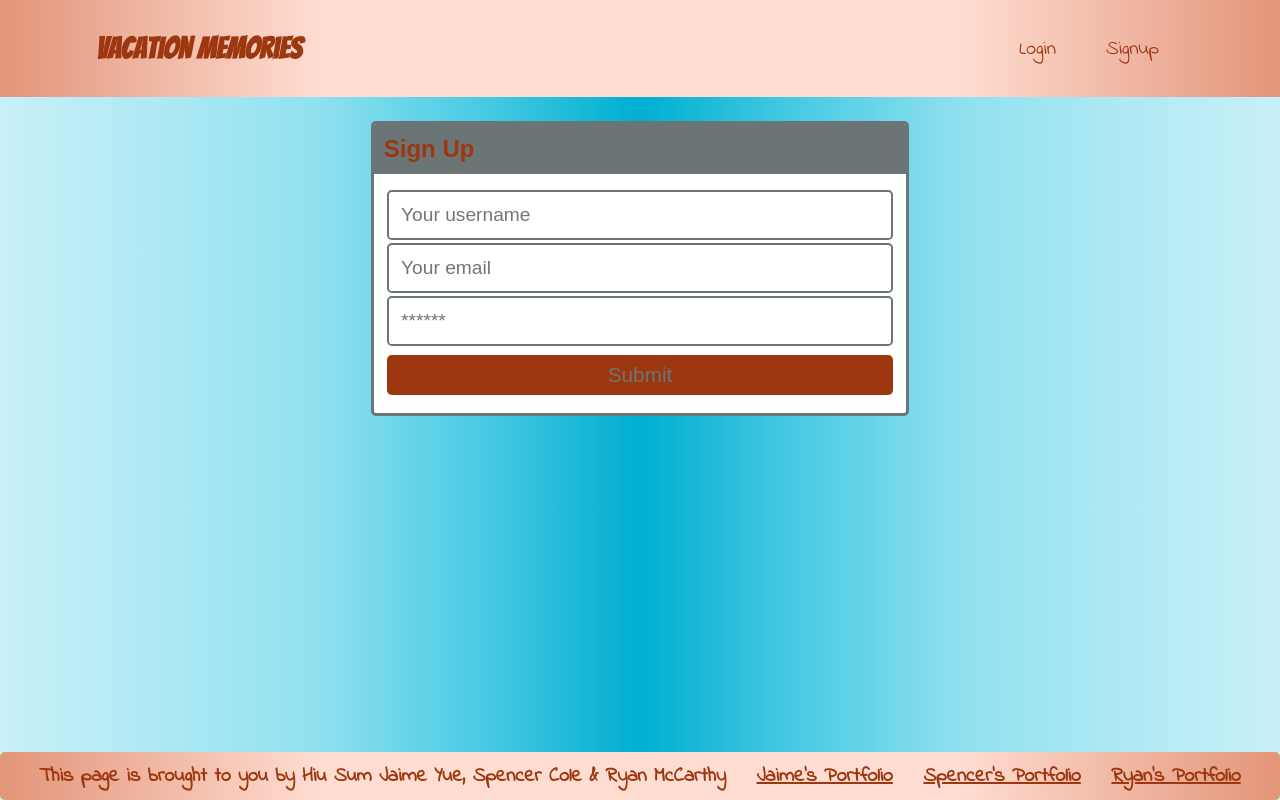
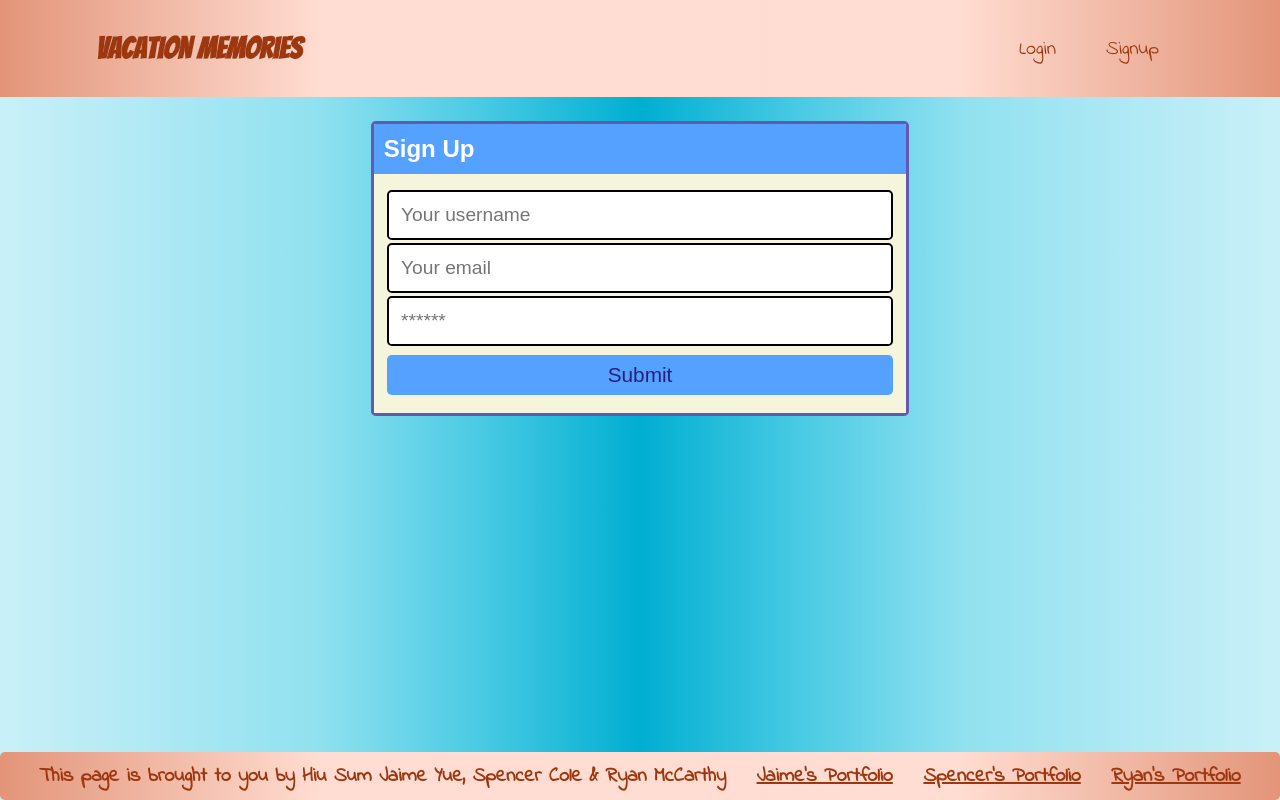
Before and after one commit to RyanOfEastview/group4-finale, a React (Create React App) app in the folder client/: page /signup in a window 1280 px wide. Built offline with nearby package versions, Linux system fonts and the light colour scheme.

Commit message:
Change html and css

```diff
--- a/client/src/components/FriendList/index.js
+++ b/client/src/components/FriendList/index.js
@@ -3,13 +3,13 @@ import { Link } from 'react-router-dom';
 
 const FriendList = ({ friendCount, username, friends }) => {
     if (!friends || !friends.length) {
-        return <p className="bg-dark text-light p-3">{username}, make some friends!</p>;
+        return <p className="bg-dark text-light p-3">{username}, find your friends to share your photos!</p>;
     }
 
     return (
         <div>
-            <h5>
-                {username}'s {friendCount} {friendCount === 1 ? 'friend' : 'friends'}
+            <h5 className='friendlist-top'>
+                {username}'s friend List ({friendCount} {friendCount === 1 ? 'friend' : 'friends'})
             </h5>
             {friends.map(friend => (
                 <button className="btn w-100 display-block mb-2" key={friend._id}>
--- a/client/src/components/ReactionList/index.js
+++ b/client/src/components/ReactionList/index.js
@@ -11,10 +11,12 @@ const ReactionList = ({ reactions }) => {
                 {reactions &&
                     reactions.map(reaction => (
                         <p className="pill mb-3" key={reaction._id}>
-                            {reaction.reactionBody} {'// '}
+                            {reaction.reactionBody} <br></br>
+                            {'  by '}
                             <Link to={`/profile/${reaction.username}`} style={{ fontWeight: 700 }}>
-                                {reaction.username} on {reaction.createdAt}
+                                {reaction.username}
                             </Link>
+                                <span> on {reaction.createdAt} </span>
                         </p>
                     ))}
             </div>
--- a/client/src/index.css
+++ b/client/src/index.css
@@ -4,7 +4,11 @@
   --tertiary: #b2c2c1;
   --quatrinary: #cadbda;
   --light: #ffffff;
-  --dark: #6c7575;
+  --black: #000000;
+  --border-color:#6359b1;
+  --card-top:#55a1ff;
+  --card-body:#f5f5dc;
+  --word:#2a1f7c;
   --error: rgb(228, 46, 1);
   --border-radius: 0.3rem;
   --spacing-one: calc(1rem * 0.25);
@@ -27,12 +31,10 @@ body {
 body {
   margin: 0;
   padding: 0;
-  /* font-family: 'Inconsolata', monospace; */
   font-weight: 400;
   line-height: 1.5;
   font-size: 20px;
-  color: var(--light);
-  /* background-color: #f3fffee1; */
+  color: var(--word);
   background: -webkit-linear-gradient(0deg, hsla(190, 77%, 88%, 1) 0%,
    hsla(190, 76%, 82%, 1) 12.5%, hsla(189, 75%, 75%, 1) 25%,
     hsla(190, 74%, 59%, 1) 37.5%, hsla(190, 100%, 41%, 1) 50%,
@@ -91,13 +93,13 @@ p {
 }
 
 a {
-  color: var(--dark);
+  color: var(--word);
   text-decoration: none;
 }
 
-a:visited {
+/* a:visited {
   color: inherit;
-}
+} */
 
 nav {
   width: 100%;
@@ -113,8 +115,9 @@ nav a {
 }
 
 nav a:hover {
-  color: var(--dark);
-  background-color: var(--dark);
+  color: var(--light);
+  background-color: var(--word);
+  border-radius: var(--border-radius);
 }
 
 .page-title {
@@ -132,22 +135,25 @@ nav a:hover {
   margin: 5px 0;
   border-radius: var(--border-radius);
   border: none;
-  color: var(--dark);
+  color: var(--word);
   outline: none;
-  background-color: var(--secondary);
+  background-color: var(--card-top);
   transition: all 0.5s;
   cursor: pointer;
 }
 
-.btn:hover,
-.pill:hover {
-  color: var(--secondary);
-  background-color: var(--dark);
+.btn:hover{
+  color: var(--card-top);
+  background-color: var(--word);
+  box-shadow: 0 10px 12px 0 rgba(0,0,0,0.24), 0 17px 50px 0 rgba(0,0,0,0.19);
 }
 
-.btn:hover a,
+.btn:hover a{
+  color: var(--card-top);
+}
+
 .pill:hover a {
-  color: var(--secondary);
+  color: var(--card-body);
 }
 
 .btn-inline {
@@ -157,16 +163,16 @@ nav a:hover {
 /* CARDS */
 .card {
   margin: 0 0 20px 0;
-  border: 3px solid var(--dark);
+  border: 3px solid var(--border-color);
   border-radius: var(--border-radius);
   background-color: var(--light);
-  color: var(--dark);
+  color: var(--black);
 }
 
 .card-header {
-  color: var(--secondary);
+  color: var(--light);
   margin: 0;
-  background-color: var(--dark);
+  background-color: var(--card-top);
   padding: 0.625rem;
   border-radius: calc(0.18rem - 1px) calc(0.18rem - 1px) 0 0;
 }
@@ -174,6 +180,7 @@ nav a:hover {
 .card-body {
   padding: 2.5%;
   font-size: 1.4rem;
+  background-color: var(--card-body);
 }
 
 /* FORM */
@@ -193,7 +200,7 @@ nav a:hover {
   padding: 0.75rem;
   margin: 0.2rem 0;
   font-size: 1.2rem;
-  border: 2px solid var(--dark);
+  border: 2px solid var(--black);
   border-radius: var(--border-radius);
 }
 
@@ -251,6 +258,10 @@ nav a:hover {
   opacity: 1;
   -webkit-transform: scale(1);
   transform: scale(1);
+}
+
+.friendlist-top{
+  text-decoration: underline;
 }
 
 footer {
@@ -816,10 +827,11 @@ footer h5 {
 
 .text-light {
   color: var(--light);
+  text-decoration: none;
 }
 
-.text-dark {
-  color: var(--dark);
+.text-black {
+  color: var(--black);
 }
 
 .text-error {
@@ -845,8 +857,8 @@ footer h5 {
   background-color: var(--light);
 }
 
-.bg-dark {
-  background-color: var(--dark);
+.bg-black {
+  background-color: var(--black);
 }
 
 /* FLEX CONTENT */
--- a/client/src/pages/Profile.js
+++ b/client/src/pages/Profile.js
@@ -9,7 +9,6 @@ import { useQuery, useMutation } from '@apollo/client';
 import { QUERY_USER, QUERY_ME, QUERY_ME_BASIC } from '../utils/queries';
 import { ADD_FRIEND, DELETE_FRIEND } from '../utils/mutations';
 import Auth from '../utils/auth';
-// import { includes } from 'lodash';
 
 const Profile = () => {
   const { username: userParam } = useParams();
@@ -24,10 +23,8 @@ const Profile = () => {
 
   const { data: myData } = useQuery(QUERY_ME_BASIC);
   const myfriendsList = myData?.me.friends || [];
-  console.log(myfriendsList);
   const friendUserNameArray = myfriendsList.map((friend) => friend.username
   );
-  console.log(friendUserNameArray);
 
 
   const addedOrNot = () => {
@@ -36,7 +33,6 @@ const Profile = () => {
       return "Hi";
     }
     const friendAns = friendUserNameArray.includes(userParam);
-    console.log("yes friend?" + friendAns);
     if (friendAns) {
       return "Added Friend (Click to delete friend)";
     }
@@ -44,7 +40,6 @@ const Profile = () => {
       return "Add Friend";
     }
   }
-  console.log(addedOrNot());
 
   const [addFriendButtonText, setFriendButtonText] = useState(() => addedOrNot());
 
@@ -73,7 +68,6 @@ const Profile = () => {
 
   const handleClick = async (e) => {
     const buttonText = e.target.innerHTML;
-    console.log("how about here handleClick");
     try {
       if (addFriendButtonText === "Add Friend") {
         await addFriend({
@@ -82,14 +76,12 @@ const Profile = () => {
         setFriendButtonText("Added Friend (Click to delete friend)");
       }
       else if (addFriendButtonText === "Added Friend (Click to delete friend)") {
-        console.log("Delete here????");
         //Delete Mutation function
         await deleteFriend({
           variables: { id: user._id },
         });
         setFriendButtonText("Add Friend");
       }
-      console.log(buttonText + "from here");
 
     } catch (e) {
       console.error(e);
@@ -99,8 +91,8 @@ const Profile = () => {
   return (
     <div>
       <div className="flex-row mb-3">
-        <h2 className="bg-dark text-secondary p-3 display-inline-block">
-          Viewing {userParam ? `${user.username}'s` : 'your'} profile.
+        <h2 className="bg-dark display-inline-block">
+          Welcome to {userParam ? `${user.username}'s` : 'your'} profile.
         </h2>
 
         {Auth.loggedIn() && userParam && (
```
